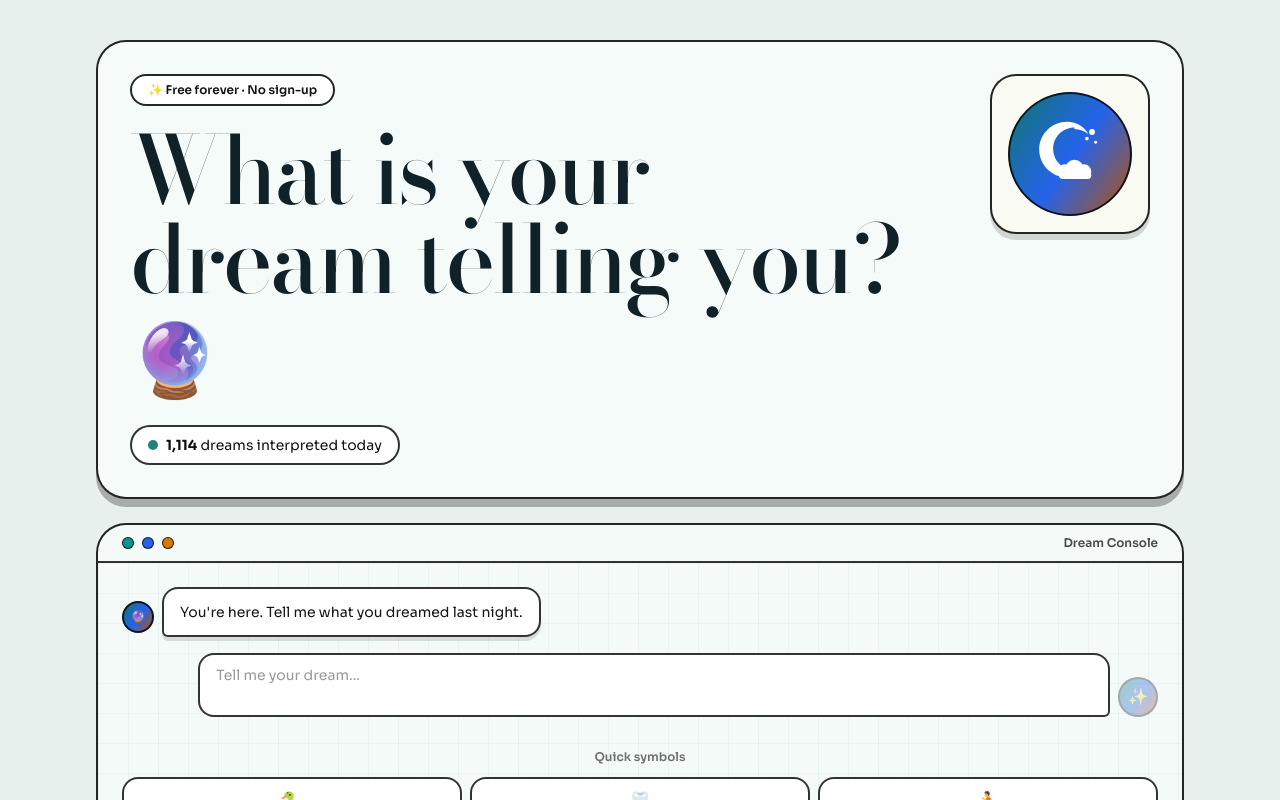
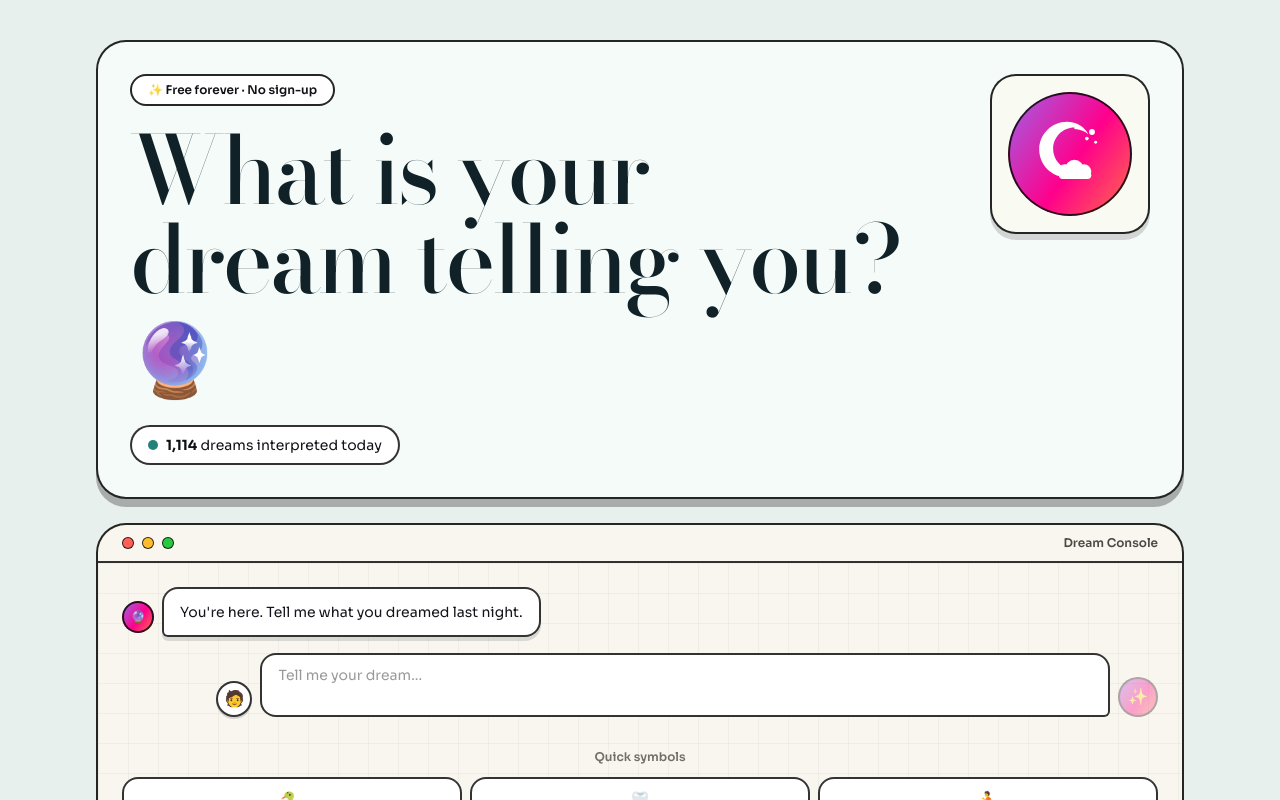
Before and after one commit to kiwi-content/dream-interpreter-en, a Next.js app: page / in a window 1280 px wide. Shown: the top 800 px of the page. Built offline with nearby package versions, Linux system fonts and the light colour scheme.

Commit message:
Restore console tone and add user avatar beside input

```diff
--- a/app/globals.css
+++ b/app/globals.css
@@ -133,7 +133,7 @@
   }
 
   .neo-chip-gradient {
-    background: linear-gradient(125deg, #0f766e 0%, #2563eb 52%, #b45309 100%);
+    background: linear-gradient(125deg, #9f61e6 0%, #ff008c 55%, #ff6b4a 100%);
   }
 }
 
--- a/app/page.tsx
+++ b/app/page.tsx
@@ -232,12 +232,12 @@ export default function Home() {
           )}
         </section>
 
-        <section className="mt-6 overflow-hidden rounded-[30px] border-2 border-black/85 bg-[#f3faf8] shadow-[0_8px_0_0_rgba(0,0,0,0.2)]">
+        <section className="mt-6 overflow-hidden rounded-[30px] border-2 border-black/85 bg-[#f8f6ef] shadow-[0_8px_0_0_rgba(0,0,0,0.2)]">
           <div className="flex items-center justify-between border-b-2 border-black/80 px-4 py-2.5 sm:px-6">
             <div className="flex items-center gap-2">
-              <span className="h-3 w-3 rounded-full border border-black/80 bg-[#0d9488]" />
-              <span className="h-3 w-3 rounded-full border border-black/80 bg-[#2563eb]" />
-              <span className="h-3 w-3 rounded-full border border-black/80 bg-[#d97706]" />
+              <span className="h-3 w-3 rounded-full border border-black/80 bg-[#ff5f57]" />
+              <span className="h-3 w-3 rounded-full border border-black/80 bg-[#ffbd2e]" />
+              <span className="h-3 w-3 rounded-full border border-black/80 bg-[#28c840]" />
             </div>
             <p className="text-xs font-semibold text-black/70">Dream Console</p>
           </div>
@@ -248,7 +248,7 @@ export default function Home() {
               aria-hidden="true"
               style={{
                 backgroundImage:
-                  'linear-gradient(to right, rgba(15,118,110,0.09) 1px, transparent 1px), linear-gradient(to bottom, rgba(0,0,0,0.05) 1px, transparent 1px)',
+                  'linear-gradient(to right, rgba(0,0,0,0.06) 1px, transparent 1px), linear-gradient(to bottom, rgba(0,0,0,0.06) 1px, transparent 1px)',
                 backgroundSize: '30px 30px',
               }}
             />
@@ -323,6 +323,9 @@ export default function Home() {
 
               {!isLoading && (
                 <div className="mt-2 flex items-end gap-2 justify-end">
+                  <div className="flex h-9 w-9 shrink-0 items-center justify-center rounded-full border-2 border-black/80 bg-white text-base shadow-[0_2px_0_0_rgba(0,0,0,0.15)]">
+                    🧑
+                  </div>
                   <textarea
                     ref={textareaRef}
                     value={input}
@@ -330,7 +333,7 @@ export default function Home() {
                     onKeyDown={handleKeyDown}
                     placeholder="Tell me your dream..."
                     className={`resize-none overflow-hidden rounded-2xl rounded-br-md border-2 border-black/80 px-4 py-2.5 text-sm text-[#111217] placeholder:text-black/40 outline-none transition-all ${
-                      isLanding ? 'w-[88%] bg-white' : 'w-[72%] bg-white'
+                      isLanding ? 'w-[70%] bg-white sm:w-[82%]' : 'w-[58%] bg-white sm:w-[66%]'
                     }`}
                     style={{ minHeight: '44px', maxHeight: '120px' }}
                   />
```
